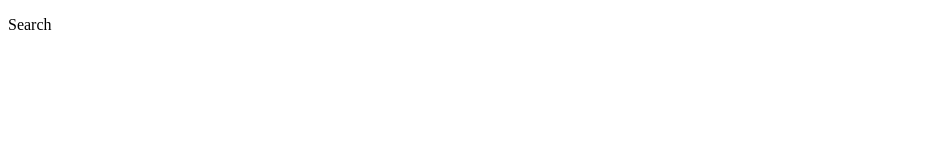
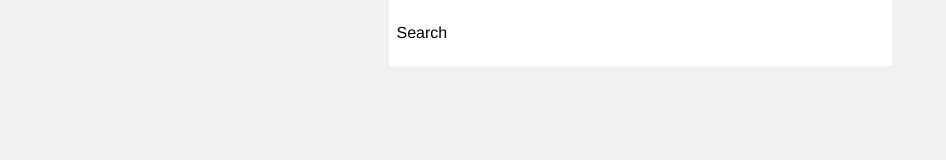
Before and after one commit to halimarm/planets-app, a React (Create React App) app: page /search in a window 1280 px wide. Shown: the top 160 px of the page, without its empty margins (0-946 px from the left). Built offline with nearby package versions, Linux system fonts and the light colour scheme.

Commit message:
style: global style

```diff
--- a/src/App.tsx
+++ b/src/App.tsx
@@ -1,11 +1,13 @@
 import React from 'react';
 import { BrowserRouter as Router } from 'react-router-dom';
 import Routes from './routes';
+import GlobalStyle from './theme/globalStyles';
 
 const App: React.FC = () => {
   return (
     <Router>
       <div className="App">
+        <GlobalStyle />
         <Routes />
       </div>
     </Router>
--- a/src/components/Card/index.tsx
+++ b/src/components/Card/index.tsx
@@ -11,11 +11,11 @@ type CardProps = CardType;
 const ComponentCard = styled.div`
   border-radius: 4px;
   padding: 8px;
-  border: 1px solid transparent;
-  border-color: transparent;
-  background: #333;
-  color: #fff;
+  border: 1px solid #333;
+  border-color: #333;
+  background: #fff;
   cursor: pointer;
+  margin-bottom: 8px;
 `;
 
 export const CardHeader = styled.header`
@@ -25,7 +25,7 @@ export const CardHeader = styled.header`
 export const CardHeading = styled.h1`
   font-size: 24px;
   font-weight: bold;
-  text-align: center;
+  margin: auto;
 `;
 
 export const CardBody = styled.div`
--- /dev/null
+++ b/src/theme/globalStyles.ts
@@ -0,0 +1,22 @@
+import { createGlobalStyle } from 'styled-components';
+
+const GlobalStyle = createGlobalStyle`
+  body {
+    margin: 0;
+    background: #f1f1f1;
+    padding: 0;
+    font-family: Open-Sans, Helvetica, Sans-Serif;
+  }
+  .App {
+    width: 487px;
+    margin: auto;
+    background: #fff;
+    padding: 8px;
+  }
+  a {
+    text-decoration: none;
+    color: inherit;
+  }
+`;
+
+export default GlobalStyle;
```
